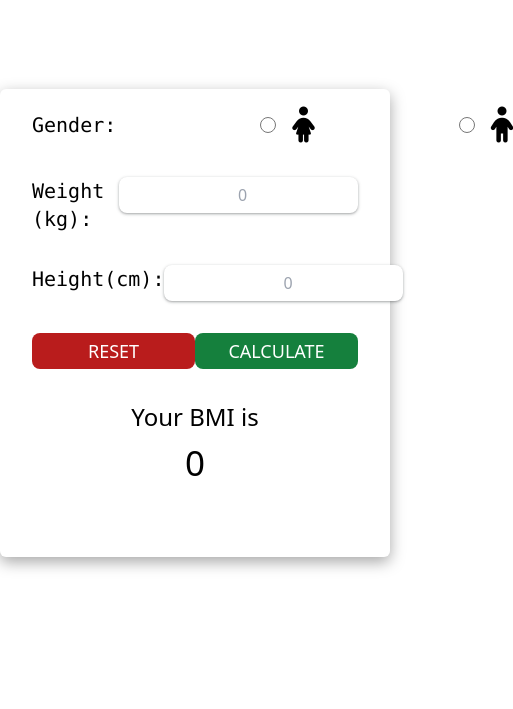
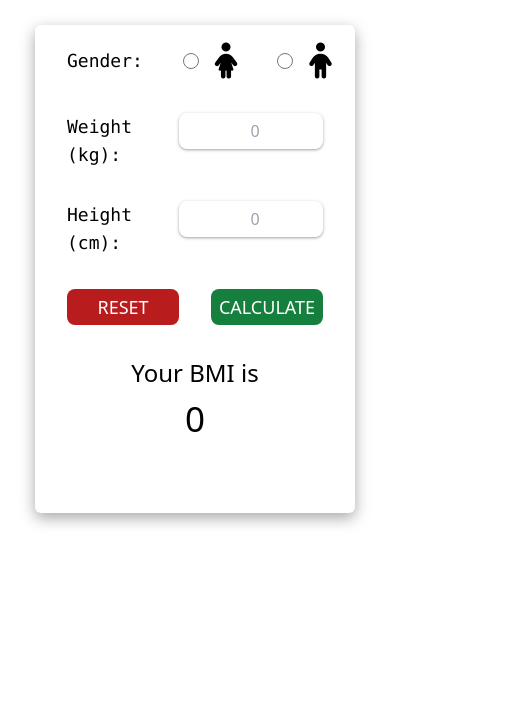
Before and after one commit to Akashzxr/BMI-calculator, a website: page index.html in a window 390 px wide. Shown: the part 135-844 px from the top of the page, 513 px wide, since content can reach past the window. Drawn offline with Linux system fonts and the light colour scheme.

Commit message:
made the website responsive

```diff
--- a/index.html
+++ b/index.html
@@ -5,17 +5,18 @@
     <meta name="viewport" content="width=device-width, initial-scale=1.0">
     <link rel="stylesheet" href="https://cdnjs.cloudflare.com/ajax/libs/font-awesome/6.5.2/css/all.min.css" integrity="sha512-SnH5WK+bZxgPHs44uWIX+LLJAJ9/2PkPKZ5QiAj6Ta86w+fsb2TkcmfRyVX3pBnMFcV7oQPJkl9QevSCWr3W6A==" crossorigin="anonymous" referrerpolicy="no-referrer" />
     <link rel="stylesheet" href="./output.css">
+    <link rel="shortcut icon" href="./bmi.png" type="image/x-icon">
     <title>Document</title>
 </head>
 <body  class="bg-white">
     <header class=" flex bg-white h-28 justify-start items-center pl-9 gap-9 border-b-4 border-green-800 border-solid">
         <img class="w-12" src="./bmi.png" alt="">
-        <h1 class="text-gray-500 bold font-semibold font-mono tracking-wide text-6xl">BMI Calculator</h2>
+        <h1 class="text-gray-500 bold font-semibold font-mono tracking-wide text-2xl md:text-6xl">BMI Calculator</h2>
     </header>
-    <div class="form-container pr-8 pl-8 pt-4 flex h-max max-w-2xl m-auto mt-28 rounded-md">
+    <div class="form-container pr-8 pl-8 pt-4 flex h-max md:max-w-2xl m-auto mt-12 max-w-80 md:mt-28 rounded-md">
         <form class="w-full flex flex-col gap-8">
-            <div class="flex items-center gap-36">
-                <label class="text-xl font-mono font-medium" for="gender">Gender:</label>
+            <div class="flex items-center md:gap-36 gap-10">
+                <label class="md:text-xl text-lg font-mono font-medium" for="gender">Gender:</label>
                 <div class="flex gap-4 items-center">
                  <input class="w-4 h-4" type="radio" name="gender">
                  <i class="fa-solid fa-child-dress text-4xl"></i>
@@ -29,19 +30,19 @@
             </div>
 
            <div class="flex justify-between">
-            <label class="text-xl font-mono font-medium" for="weight">Weight (kg):</label>
-            <input placeholder="0" class="text-center text-gray-950 pl-2 rounded-lg h-9  w-96" type="text" id="weight" name="weight">
+            <label class="md:text-xl text-lg font-mono font-medium" for="weight">Weight (kg):</label>
+            <input placeholder="0" class="text-center text-gray-950 pl-2 rounded-lg h-9  md:w-96 w-36" type="text" id="weight" name="weight">
            </div>
 
             <div class="flex justify-between">
-             <label class="text-xl font-mono font-medium" for="weight">Height(cm):</label>
-             <input placeholder="0" class="pl-2 rounded-lg h-9  w-96 text-center" type="text" id="height" name="height">
+             <label class="md:text-xl text-lg font-mono font-medium" for="weight">Height (cm):</label>
+             <input placeholder="0" class="pl-2 rounded-lg h-9  md:w-96 w-36 text-center" type="text" id="height" name="height">
             </div>
 
 
             <div class="flex justify-between">
-                <button class="bg-red-700 rounded-lg w-56 text-white h-9 text-lg" type="reset" id="reset">RESET</button>
-                <button class="bg-green-700 rounded-lg w-56 text-white h-9 text-lg" type="button" id="submit">CALCULATE</button>
+                <button class="bg-red-700 rounded-lg md:w-56 w-28 text-white h-9 text-lg" type="reset" id="reset">RESET</button>
+                <button class="bg-green-700 rounded-lg md:w-56 w-28 text-white h-9 text-lg" type="button" id="submit">CALCULATE</button>
             </div>
 
 
```
Also changed, not shown: output.css, style.css (line endings or trailing spaces).
